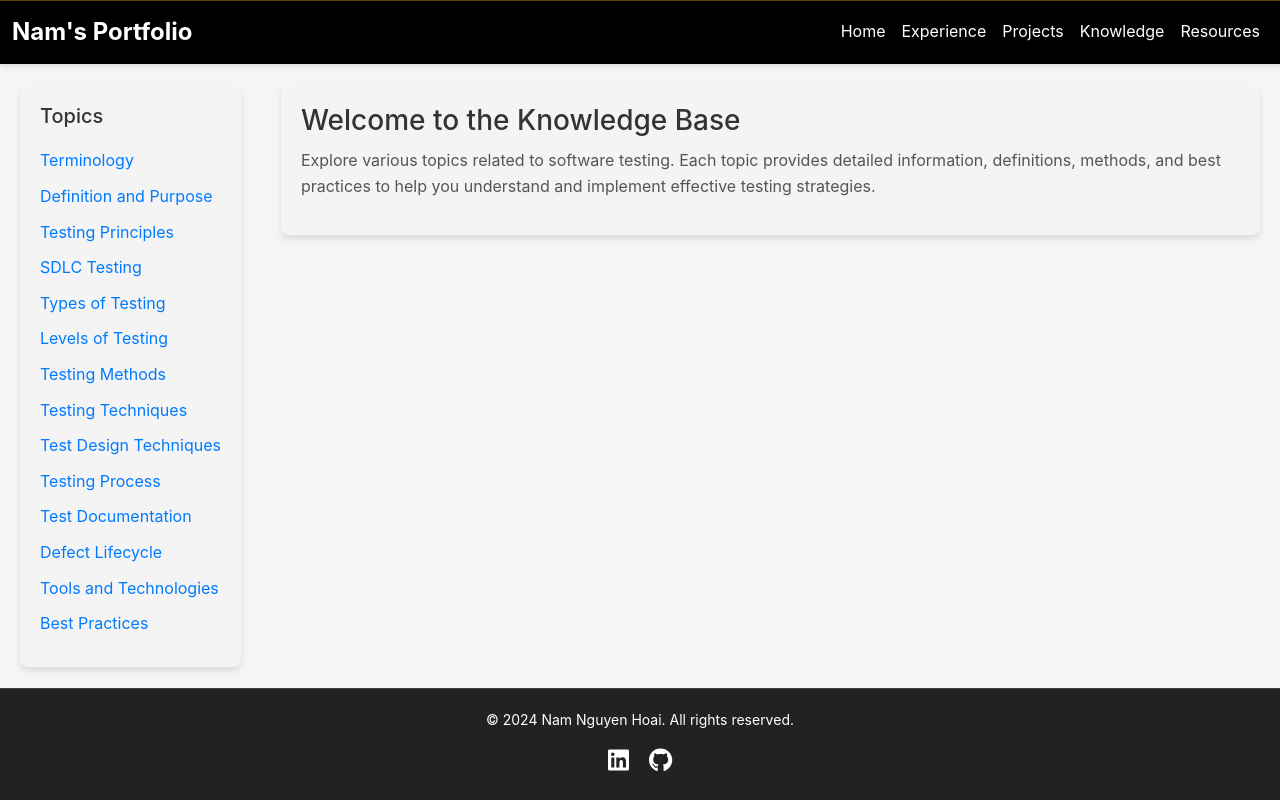
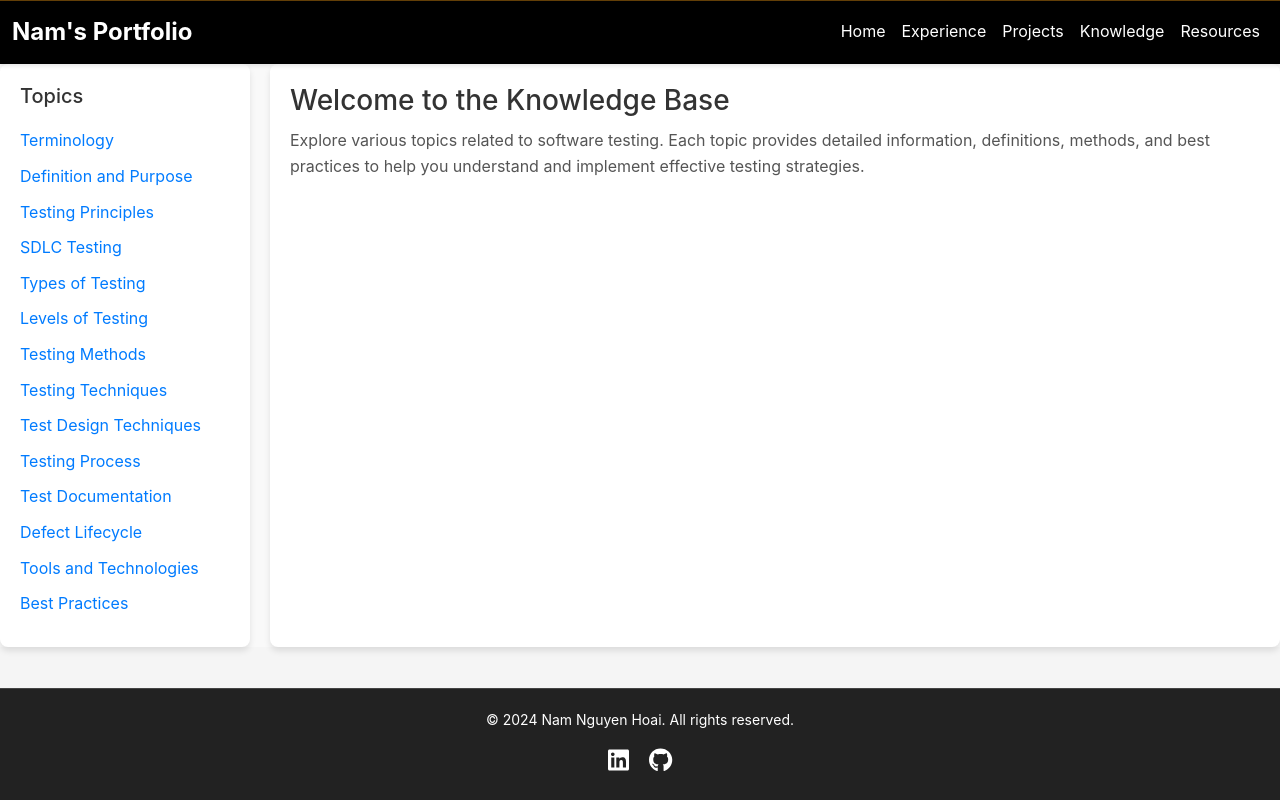
Before and after one commit to namnh663/portfolio, a React (Create React App) app: page /portfolio/knowledge in a window 1280 px wide. Built offline with nearby package versions, Linux system fonts and the light colour scheme.

Commit message:
update 9 files

```diff
--- a/src/components/KnowledgeDetail.css
+++ b/src/components/KnowledgeDetail.css
@@ -1,6 +1,6 @@
 /* src/components/KnowledgeDetail.css */
 .knowledge-detail {
-    margin-left: 270px; /* To account for the sidebar width */
+    margin-left: 270px;
     padding: 20px;
   }
 
--- a/src/pages/Experience.css
+++ b/src/pages/Experience.css
@@ -1,11 +1,9 @@
 /* src/pages/Experience.css */
 .experience {
-  padding: 20px;
   max-width: 1200px;
   margin: 40px auto;
   background-color: #f4f4f4;
   border-radius: 8px;
-  box-shadow: 0 4px 6px rgba(0, 0, 0, 0.1);
 }
 
 .header {
@@ -28,6 +26,7 @@
   flex-direction: column;
   gap: 20px;
   margin-bottom: 80px;
+  text-align: center;
 }
 
 .experience-item {
@@ -52,7 +51,7 @@
 .experience-item h4 {
   margin: 0;
   font-size: 20px;
-  color: #555;
+  color: #007bff;
 }
 
 .duration {
--- a/src/pages/Experience.js
+++ b/src/pages/Experience.js
@@ -33,9 +33,6 @@ const experiences = [
 const Experience = () => {
   return (
     <div className="experience">
-      <div className="header">
-        <h1>Experience</h1>
-      </div>
       <div className="experience-list">
         {experiences.map((experience, index) => (
           <div key={index} className="experience-item">
--- a/src/pages/Home.css
+++ b/src/pages/Home.css
@@ -29,7 +29,6 @@
 .skills-container {
     display: flex;
     flex-wrap: wrap;
-    justify-content: center;
     gap: 10px;
 }
 
--- a/src/pages/Knowledge.css
+++ b/src/pages/Knowledge.css
@@ -1,19 +1,54 @@
 /* src/pages/Knowledge.css */
 .knowledge-page {
   display: flex;
+  background-color: #f9f9f9;
+}
+
+.sidebar {
+  flex: 0 0 250px;
+  background-color: #ffffff;
   padding: 20px;
+  border-radius: 8px;
+  box-shadow: 0 4px 6px rgba(0, 0, 0, 0.1);
+  margin-right: 20px;
+}
+
+.sidebar h3 {
+  font-size: 20px;
+  color: #333;
+  margin-bottom: 20px;
+}
+
+.sidebar ul {
+  list-style-type: none;
+  padding: 0;
+}
+
+.sidebar ul li {
+  margin-bottom: 10px;
+}
+
+.sidebar ul li a {
+  text-decoration: none;
+  color: #007bff;
+  font-size: 16px;
+  transition: color 0.3s ease;
+}
+
+.sidebar ul li a:hover,
+.sidebar ul li a.active {
+  color: #0056b3;
 }
 
 .knowledge-content {
   flex: 1;
-  margin-left: 20px;
+  background-color: #ffffff;
+  padding: 20px;
+  border-radius: 8px;
+  box-shadow: 0 4px 6px rgba(0, 0, 0, 0.1);
 }
 
 .knowledge-intro {
-  background-color: #f4f4f4;
-  padding: 20px;
-  border-radius: 8px;
-  box-shadow: 0 4px 6px rgba(0, 0, 0, 0.1);
   margin-bottom: 20px;
 }
 
--- a/src/pages/Projects.css
+++ b/src/pages/Projects.css
@@ -5,7 +5,6 @@
   margin: 40px auto;
   background-color: #f4f4f4;
   border-radius: 8px;
-  box-shadow: 0 4px 6px rgba(0, 0, 0, 0.1);
 }
 
 .header {
--- a/src/pages/Projects.js
+++ b/src/pages/Projects.js
@@ -48,9 +48,6 @@ const projects = [
 const Projects = () => {
   return (
     <div className="projects">
-      <div className="header">
-        <h1>Projects</h1>
-      </div>
       <div className="projects-grid">
         {projects.map((project, index) => (
           <a key={index} href={project.link} target="_blank" rel="noopener noreferrer" className="project-card">
--- a/src/pages/Resources.js
+++ b/src/pages/Resources.js
@@ -42,7 +42,6 @@ const resources = [
 const Resources = () => {
   return (
     <div className="resources-page">
-      <h1>Resources</h1>
       <div className="resources-grid">
         {resources.map((resource, index) => (
           <div className="resource-card" key={index}>
```
Also changed, not shown: src/components/topics/Topic.css (line endings or trailing spaces).
